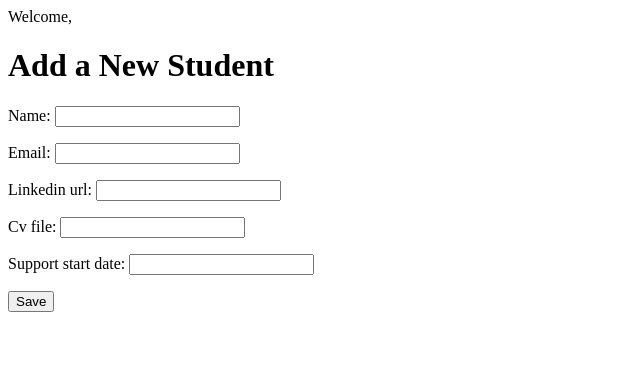
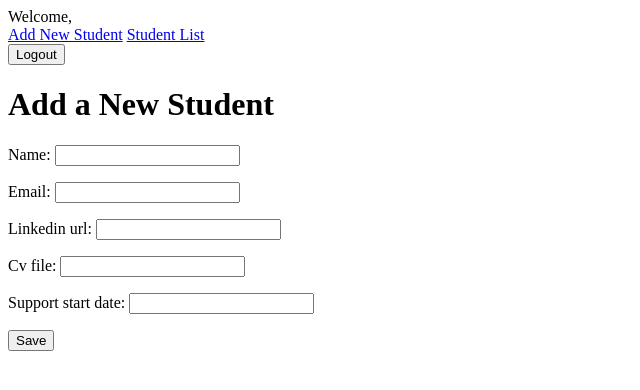
Before and after one commit to zahralmosawi/NextChapter, a Django app: template main_app/templates/tracker/add_student.html in a window 1280 px wide. Shown: the top 390 px of the page, without its empty margins (0-640 px from the left). Run offline with Django 5.2, Linux system fonts and the light colour scheme; the template is opened without the code that fills it: values that come from a table or form of the project are taken from there, others are empty.

Commit message:
updated base.html

```diff
--- a/main_app/templates/base.html
+++ b/main_app/templates/base.html
@@ -5,12 +5,20 @@
 </head>
   <body>
     Welcome, {{user.username}}
-    {% if User.Role.TRACKER %}
+    {% if user.role == user.Role.TRACKER %}
       <nav>
         <a href="{% url 'add_student' %}">Add New Student</a>
         <a href="{% url 'students_list' %}">Student List</a>
-    </nav>
+      </nav>
     {% endif %}
+
+    {% if user.role == user.Role.STUDENT %}
+      <form action="/auth/logout/" method="post">
+        {% csrf_token %}
+        <button type="submit">Logout</button>
+      </form>
+    {% endif %}
+
     {% block content %}{% endblock %}
   </body>
 </html>
--- a/main_app/templates/student/dashboard.html
+++ b/main_app/templates/student/dashboard.html
@@ -1,3 +1,4 @@
+{% extends "base.html" %}
 {% block content %}
 
     <h1>Welcome to Your Dashboard</h1>
```
